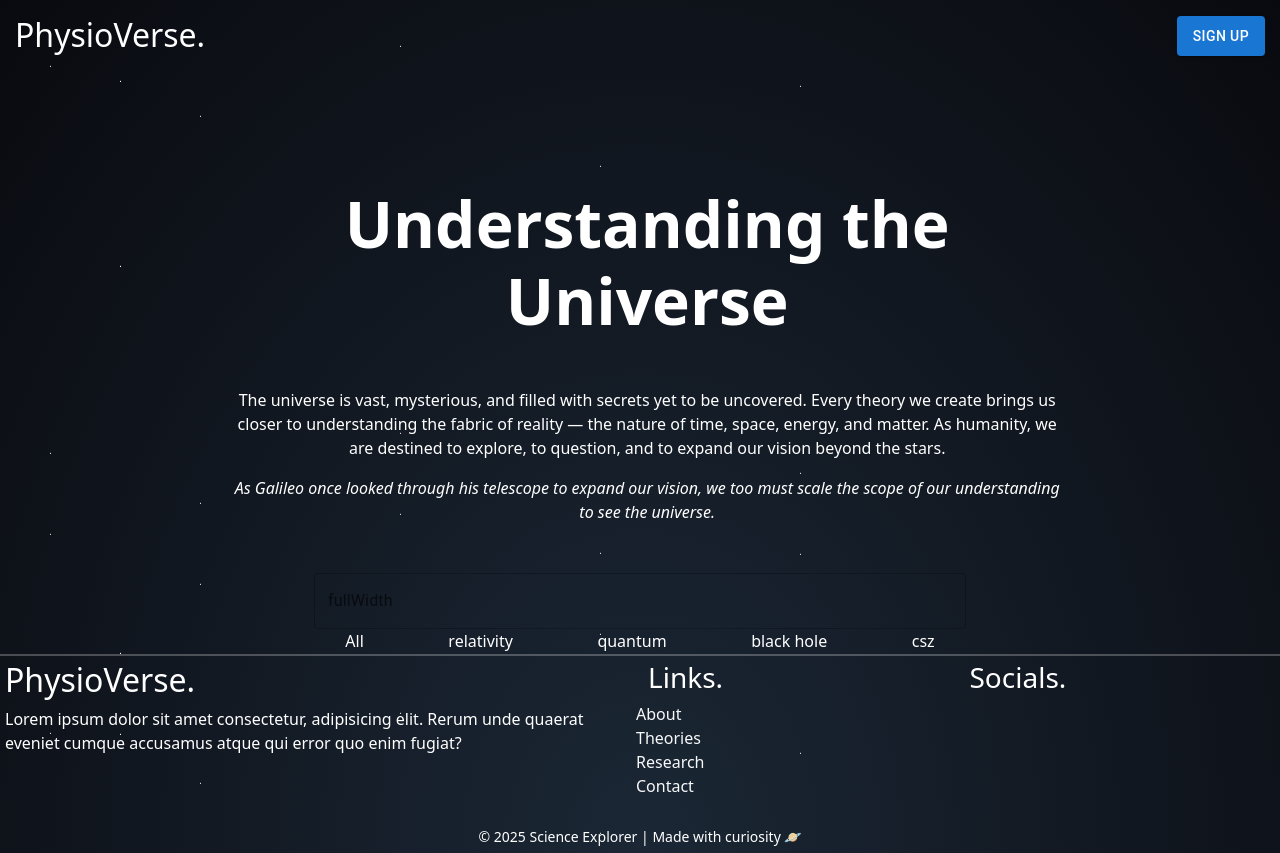
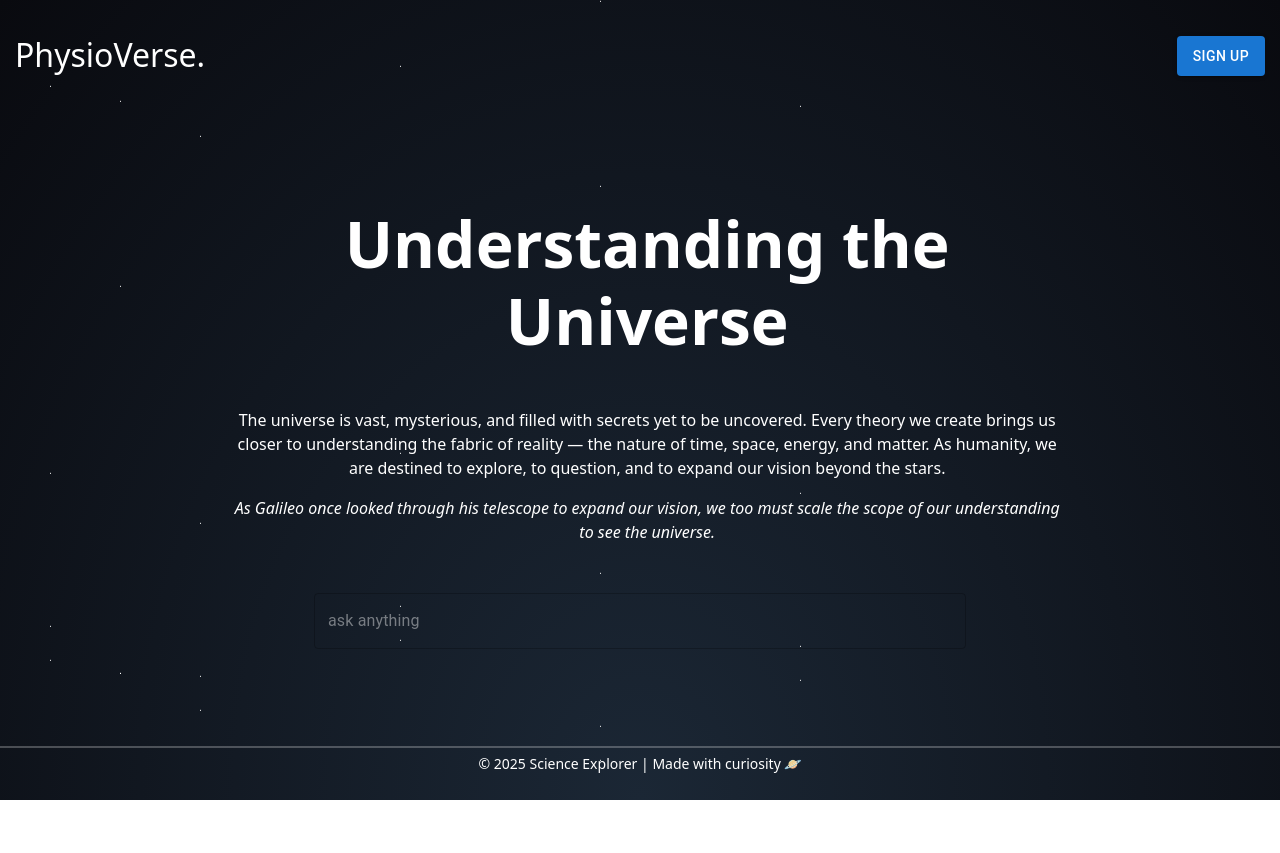
Before and after one commit to Elfetnimourad/physio-Verse, a React (Vite) app: page / in a window 1280 px wide. After the commit the page ends 800 px from the top, so only its background shows below. Built offline with nearby package versions, Linux system fonts and the light colour scheme; some icons are missing.

Commit message:
connet with openai + some formatting

```diff
--- /dev/null
+++ b/src/component/Fetch.tsx
@@ -0,0 +1,7 @@
+import {OpenAI} from "openai";
+const openai = new OpenAI({
+    apiKey: process.env.GEMINI_API_KEY,
+    baseURL: "https://generativelanguage.googleapis.com/v1beta/openai/"
+});
+export default openai
+//AIzaSyAgeS0o-2hTK7ayE0Td95Ol9ntiREUmKfo
--- a/src/component/Footer.tsx
+++ b/src/component/Footer.tsx
@@ -11,7 +11,7 @@ function Footer() {
 
        <Divider style={{border:'1px solid white'}}></Divider>
      <Box sx={{ gap: 1 }} style={{padding:5}}>
-      <Grid container spacing={2}>
+      {/* <Grid container spacing={2}>
         <Grid size={6}>
          <h2>PhysioVerse.</h2>
          <p>Lorem ipsum dolor sit amet consectetur, adipisicing elit. Rerum unde quaerat eveniet cumque accusamus atque qui error quo enim fugiat?</p>
@@ -50,7 +50,7 @@ function Footer() {
         </div>
         </Grid>
 
-      </Grid>
+      </Grid> */}
        <p className="small mb-0 text-center">
           © {new Date().getFullYear()} Science Explorer | Made with curiosity 🪐
         </p>
--- a/src/component/Studies.tsx
+++ b/src/component/Studies.tsx
@@ -1,72 +1,116 @@
 import React,{useEffect,useState} from 'react'
 import TextField from '@mui/material/TextField';
-import ImageList from '@mui/material/ImageList';
-import ImageListItem from '@mui/material/ImageListItem';
-import ImageListItemBar from '@mui/material/ImageListItemBar';
-import IconButton from '@mui/material/IconButton';
-import StarBorderIcon from '@mui/icons-material/StarBorder';
+import Card from '@mui/material/Card';
+import CardActions from '@mui/material/CardActions';
+import CardContent from '@mui/material/CardContent';
+import CardMedia from '@mui/material/CardMedia';
+import Button from '@mui/material/Button';
+import Typography from '@mui/material/Typography';
+import openai from './Fetch';
+import Box from '@mui/material/Box';
+import InputAdornment from '@mui/material/InputAdornment';
+import OutlinedInput from '@mui/material/OutlinedInput';
+import FormControl from '@mui/material/FormControl';
+
+import { GoogleGenerativeAI, type GenerateContentRequest, type Part } from "@google/generative-ai";
+import ReactMarkdown from 'react-markdown';
+import NorthIcon from '@mui/icons-material/North';
+import NavigationIcon from '@mui/icons-material/Navigation';
+import InputLabel from '@mui/material/InputLabel';
+import Input from '@mui/material/Input';
+import CircularProgress from '@mui/material/CircularProgress';
+
+const genAI = new GoogleGenerativeAI("AIzaSyBrHXS-7FXuwewb_zwRDpGm2BiUUtyFMvQ");
+function Studies() {
+ const [topic,setTopic] = useState<React.Dispatch<React.SetStateAction<string>>>();
+const [items,setItems] = useState<{}[]>([]);
+const [query ,setQuery] = useState<string>("");
+const [isLoading,setIsLoading] = useState<boolean>(false)
 
 
-function Studies() {
-const [topic,setTopic] = useState("");
-const [items,setItems] = useState([])
- async function fetchData(topic){
-const res = await fetch(`https://api.crossref.org/works?query=${topic}&rows=10`);
-  const data = res.json().then(d=>d.message.items);
-  console.log(data)
-  setItems(...data)
+const promting = async (query: string | GenerateContentRequest | (string | Part)[]) => {
+  try {
+    const model = genAI.getGenerativeModel({ model: "gemini-2.5-flash" });
+    const result = await model.generateContent(query);
+    setItems([...items,{question:query,answer:result.response.text()}])
+    console.log(result);
+    console.log("this is items",items)
+    // if(reg.test(item)){
+
+    // }
+    setIsLoading(true);
+  } catch (err) {
+    console.error(err);
+  }
+};
+
+
+
+ async function fetchData(topic: string){
+
+    const res = await fetch(`https://api.duckduckgo.com/?q=YOUR_QUERY&format=json
+
+
+
+`);
+
+
+
+  const data = res.json();
+ const b = data.then(c=>(c))
+console.log(b)
+  console.log(items)
    }
-console.log(topic)
+// console.log(topic)
 //   useEffect(() => {
 //   async function fetchData(){
-// const res = await fetch(`https://api.crossref.org/works?query`);
-//   const data = res.json();
+// const res = await fetch(`https://en.wikipedia.org/api/rest_v1/page/summary/ react_js_concepts`);
+
+
+
+
+//   const data = res.json().then(d=>d);
 //   console.log(data)
 //    }
 
 //    fetchData()
 
 //   }, [])
+setTimeout(()=>{
+setIsLoading(false)
+},3000)
+
+console.log(items)
   return (
     <div className='d-flex row justify-content-center' >
-          <TextField  label="fullWidth" id="fullWidth" className="w-50" style={{width:"40%"}} />
+          <OutlinedInput  placeholder="ask anything" id="fullWidth"
+                     endAdornment={<InputAdornment position="end"><NorthIcon sx={{cursor:'pointer',color:'white'}} onClick={()=>promting(query)}/></InputAdornment>}
+ className="" style={{width:"50%",color:'white',borderColor:'white'}} multiline value={query} onChange={(e)=>setQuery(e.target.value)}/>
+            {/* <Box sx={{width:5,transform:'translate(-215%,20%)'}} >
+<NavigationIcon/></Box> */}
+    {/* <div className='d-flex column justify-content-evenly' style={{width:"60%"}}>
+        <button onClick={()=>promting(query)}><i className="bi bi-arrow-up"></i></button>
 
-    <div className='d-flex column justify-content-evenly' style={{width:"60%"}}>
-        <nav >All</nav>
-        <nav onClick={()=>fetchData("relativity")}>relativity</nav>
-        <nav onClick={()=>fetchData("quantum")}>quantum </nav>
-        <nav onClick={()=>fetchData("black hole")}>black hole</nav>
-        <nav>csz</nav>
-      </div>
 
-      <div>
-           {/* <ImageListItem key={item.img} >
-            <img
+      </div> */}
 
-              alt={item.title}
-              loading="lazy"
-            />
-            <ImageListItemBar
-              sx={{
-                background:
-                  'linear-gradient(to bottom, rgba(0,0,0,0.7) 0%, ' +
-                  'rgba(0,0,0,0.3) 70%, rgba(0,0,0,0) 100%)',
-              }}
-              title={item.title}
-              position="top"
-              actionIcon={
-                <IconButton
-                  sx={{ color: 'white' }}
-                  aria-label={`star ${item.title}`}
-                >
-                  <StarBorderIcon />
-                </IconButton>
-              }
-              actionPosition="left"
-            />
-          </ImageListItem>
-       */}
+      <div className='p-5'>
+  {!isLoading && items.map((item)=>
+    <div className=''>
 
+<div  style={{border:"1px solid black",width:'fit-content',padding:5,borderRadius:"20px",marginLeft:"auto",marginBottom:8,opacity:0.7}}>{item.question}</div>
+
+      <div><ReactMarkdown>{item.answer}</ReactMarkdown></div>
+
+    </div>
+
+
+
+
+
+
+         ) }
+ {isLoading && <CircularProgress disableShrink />}
 
         </div>
 
@@ -75,3 +119,5 @@ console.log(topic)
 }
 
 export default Studies
+
+//AIzaSyBrHXS-7FXuwewb_zwRDpGm2BiUUtyFMvQ
```
Also changed, not shown: package.json (+5 -2 lines), 2 other files (tests, documents, lock files or other folders).
